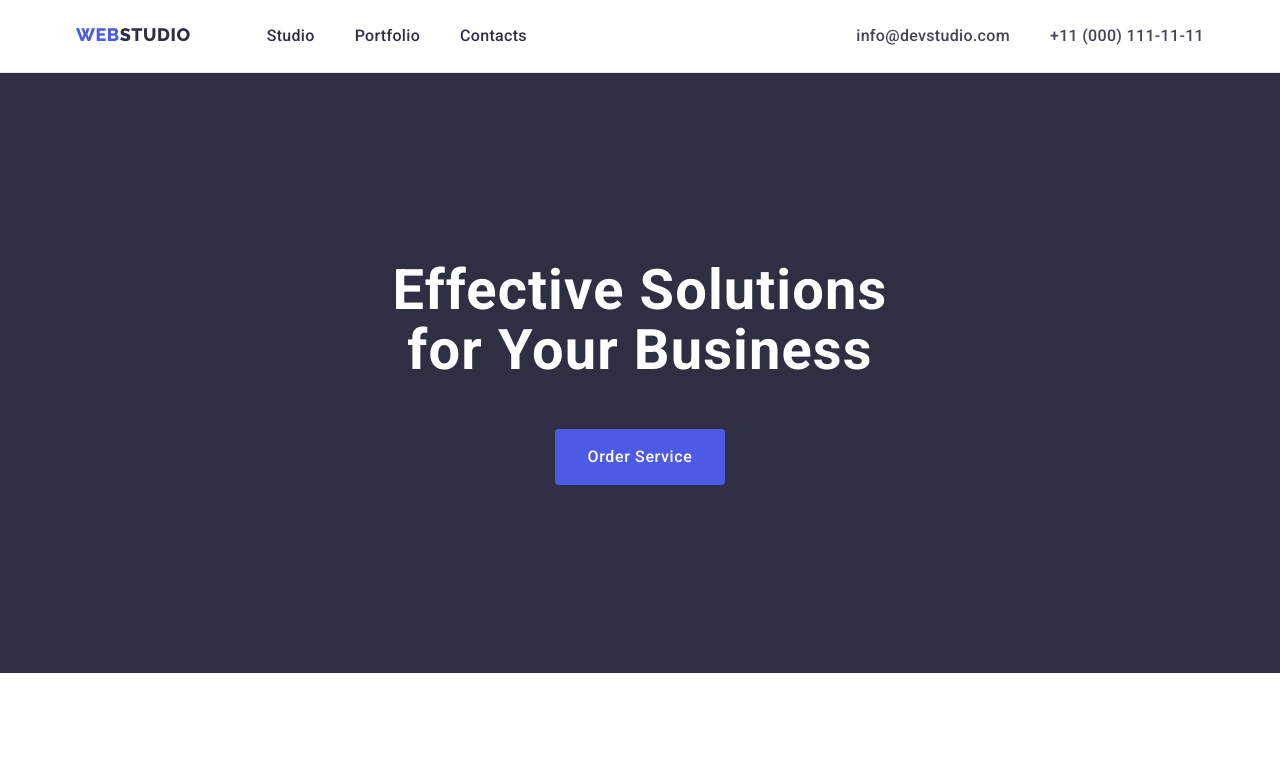
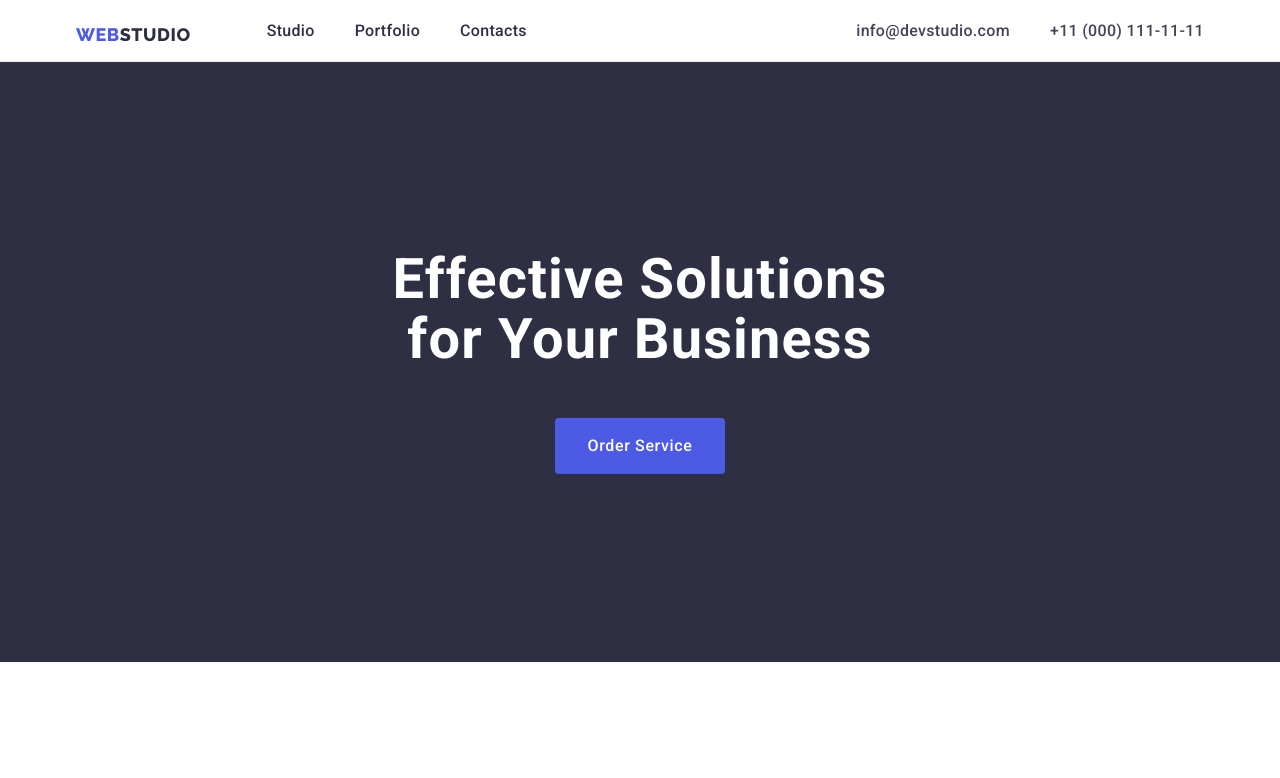
Before and after one commit to LarisaYakovenko/goit-markup-hw-03, a plain HTML site: page index.html in a window 1280 px wide. Shown: the top 778 px of the page. Drawn offline with nearby package versions, Linux system fonts and the light colour scheme.

Commit message:
update css ctyle file

```diff
--- a/css/styles.css
+++ b/css/styles.css
@@ -65,12 +65,9 @@ img {
   gap: 40px;
 }
 
-.header-menu-item {
-  padding: 24px 0;
-}
-
 .header-navigation {
   display: flex;
+  align-items: center;
 }
 
 .header-logo {
@@ -104,6 +101,7 @@ img {
   letter-spacing: 0.02em;
   color: var(--main-title-color);
   font-style: normal;
+  padding: 24px 0;
 }
 
 .header-address-link {
```
